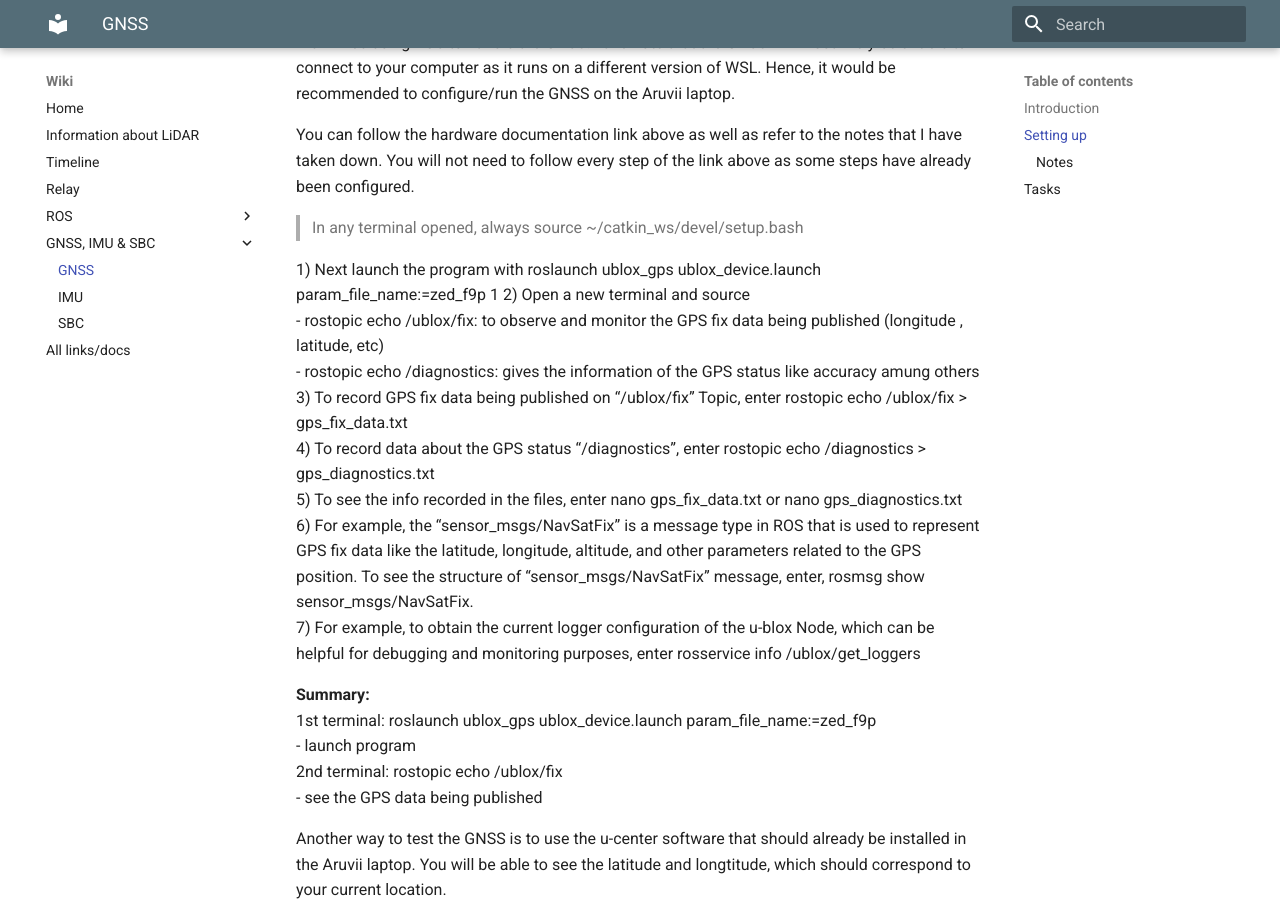
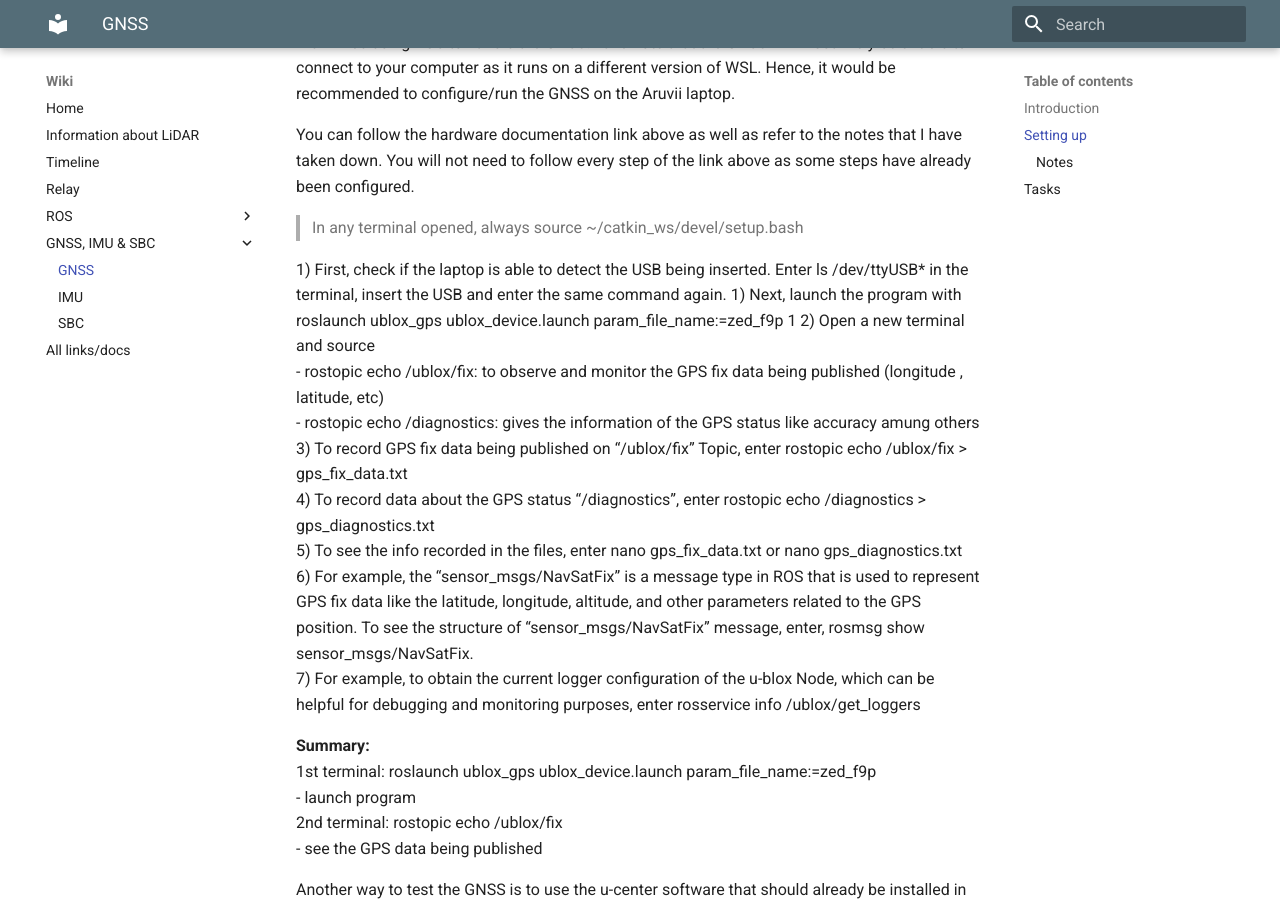
Before and after one commit to 23mel/mkdocs, an MkDocs documentation site: the page built from docs/gnss.md, in a window 1280 px wide and 900 px high, scrolled down 1290 px. Built offline with MkDocs 1.6.1 and Material for MkDocs 9.7.7, drawn with Linux system fonts in a browser that asks for light colours.

Commit message:
Commit changes

```diff
--- a/docs/gnss.md
+++ b/docs/gnss.md
@@ -18,7 +18,8 @@ You can follow the hardware documentation link above as well as refer to the not
 
 > In any terminal opened, always source ~/catkin_ws/devel/setup.bash
 
-1) Next launch the program with roslaunch ublox_gps ublox_device.launch param_file_name:=zed_f9p  1
+1) First, check if the laptop is able to detect the USB being inserted. Enter ls /dev/ttyUSB* in the terminal, insert the USB and enter the same command again.
+1) Next, launch the program with roslaunch ublox_gps ublox_device.launch param_file_name:=zed_f9p  1
 2) Open a new terminal and source
 	- rostopic echo /ublox/fix: to observe and monitor the GPS fix data being published (longitude , latitude, etc)
 	- rostopic echo /diagnostics: gives the information of the GPS status like accuracy amung others
```
Also changed, not shown: docs/imu.md (+8 -5 lines).
